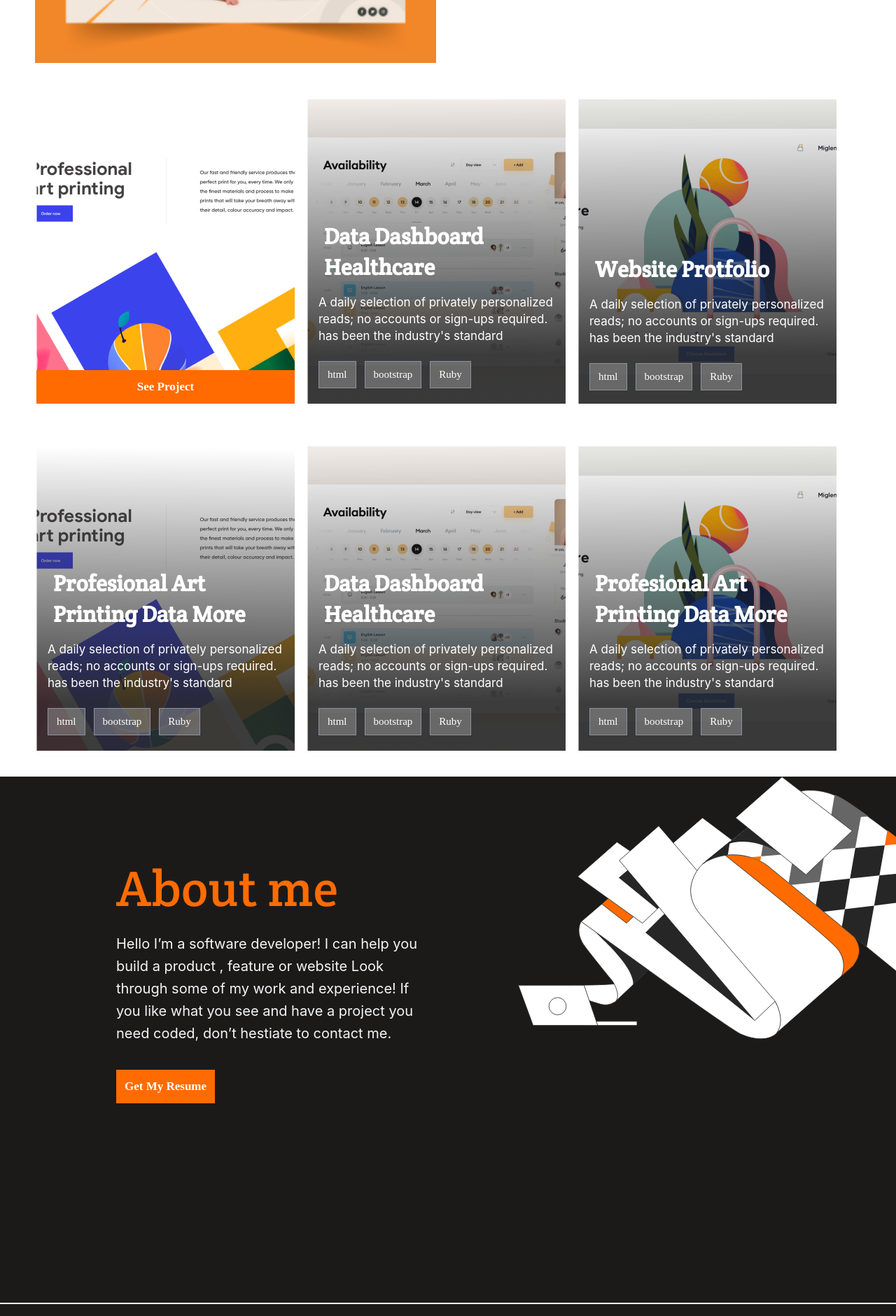
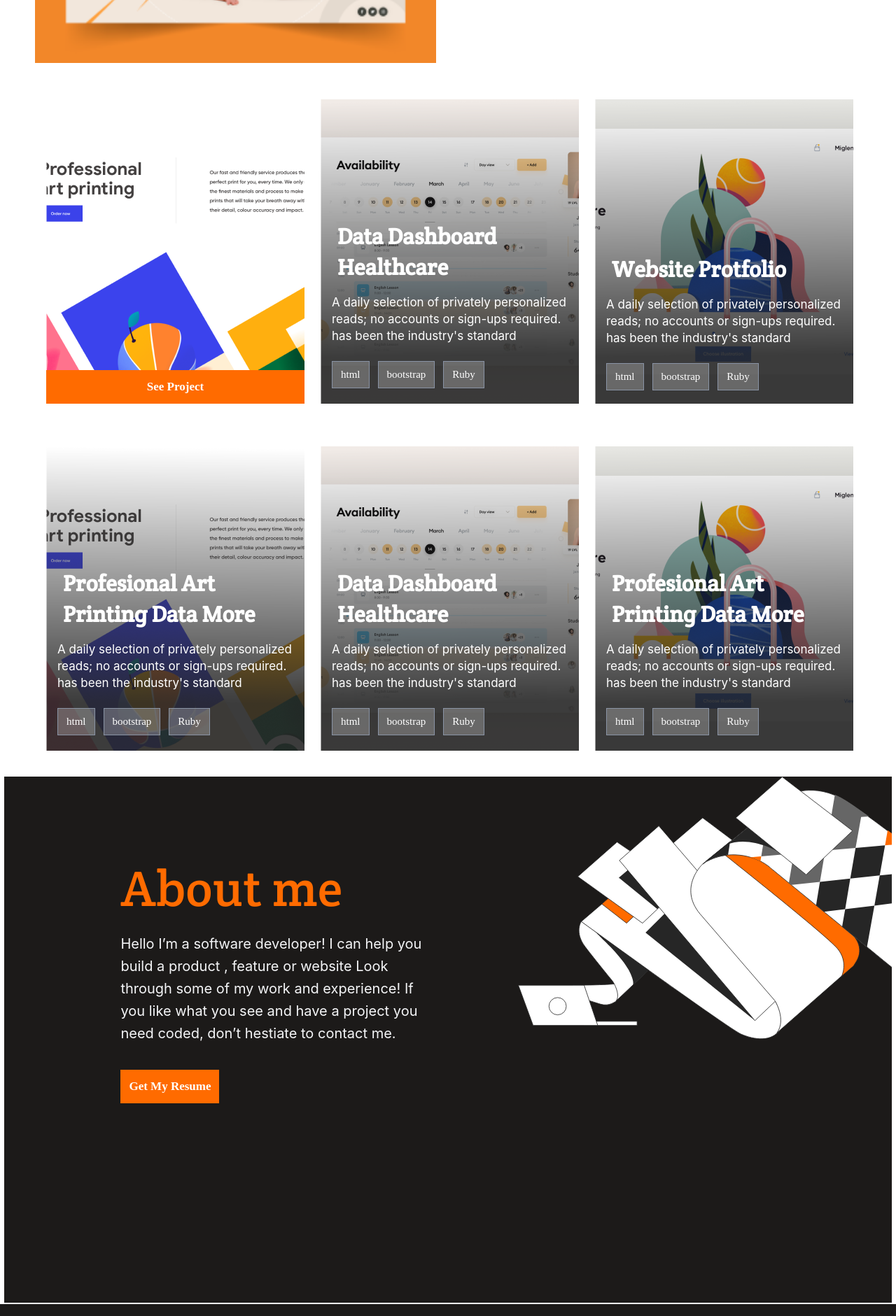
Before and after one commit to RitaDee/portfolio, a website: page index.html in a window 1280 px wide. Shown: the part 1379-3260 px from the top of the page at 70% size. Drawn offline with Linux system fonts and the light colour scheme.

Commit message:
solve the horizontal scroll

```diff
--- a/style.css
+++ b/style.css
@@ -562,10 +562,18 @@ span {
   }
 
   .desktop-profession {
+    /* display: grid;
+    grid-template-columns: 1fr 1fr 1fr;
+    width: 100%; */
+    /* margin-left: 50px; */
     display: grid;
-    grid-template-columns: 1fr 1fr 1fr;
-    width: 75%;
-    margin-left: 50px;
+    grid-template-columns: repeat(auto-fit, minmax(327px, 3fr));
+    column-gap: 24px;
+    width: 90%;
+    justify-content: start;
+    align-content: center;
+    margin: 0 auto 0 auto;
+    position: relative;
   }
 
   .desktop-profession .img-profession {
@@ -669,8 +677,8 @@ span {
     display: grid;
     grid-template-columns: 1fr 1fr;
     background-image: none;
-    margin: 0;
-    width: 100%;
+    margin: auto;
+    width: 99%;
   }
 
   .about-me-d {
@@ -710,7 +718,9 @@ span {
 
   .form-form {
     display: grid;
-    grid-template-columns: 1fr 1fr;
+    grid-template-columns: repeat(auto-fit, minmax(327px, 2fr));
+    width: 90%;
+    margin: 0 auto;;
   }
 
   .interest {
```
